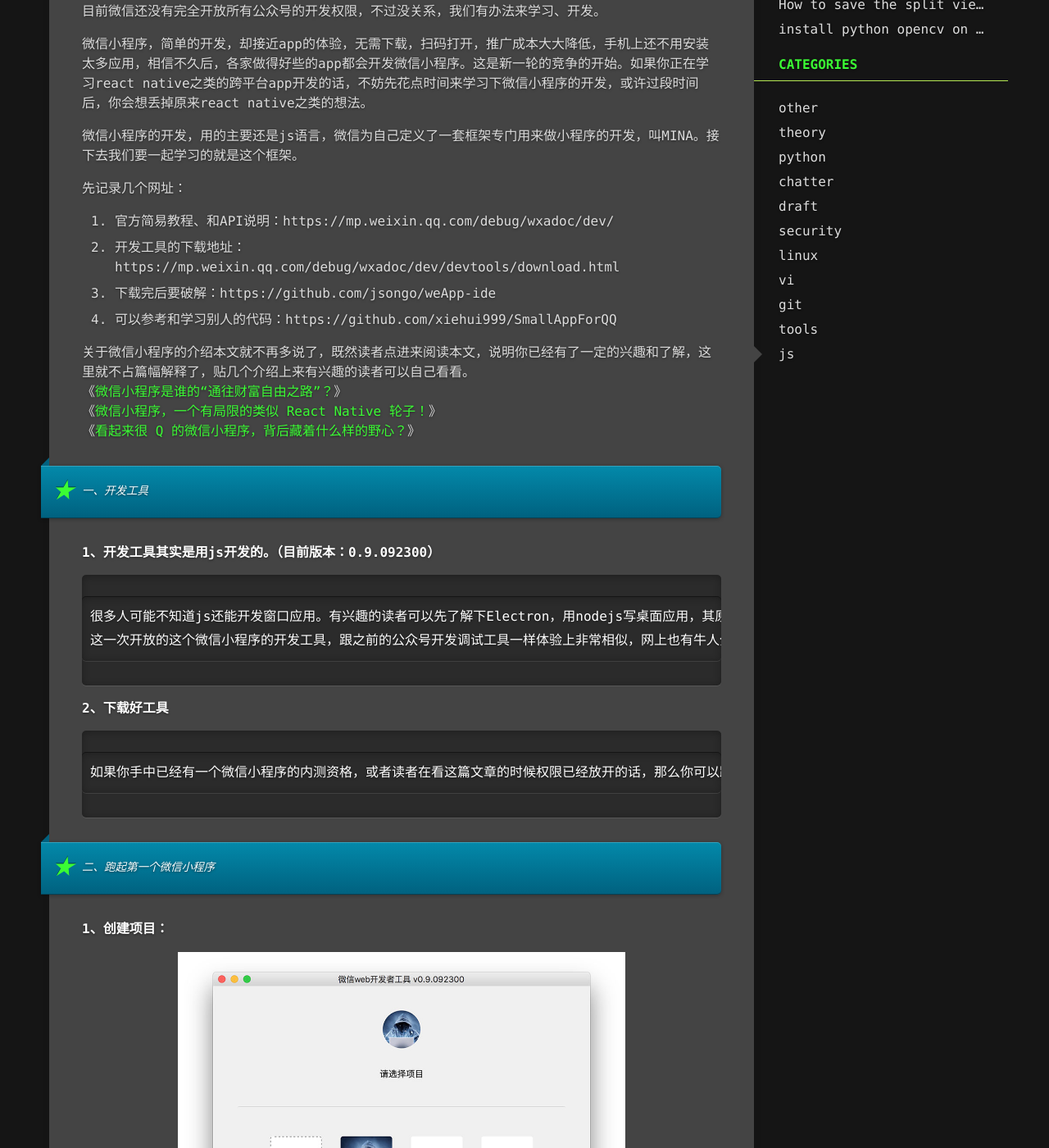
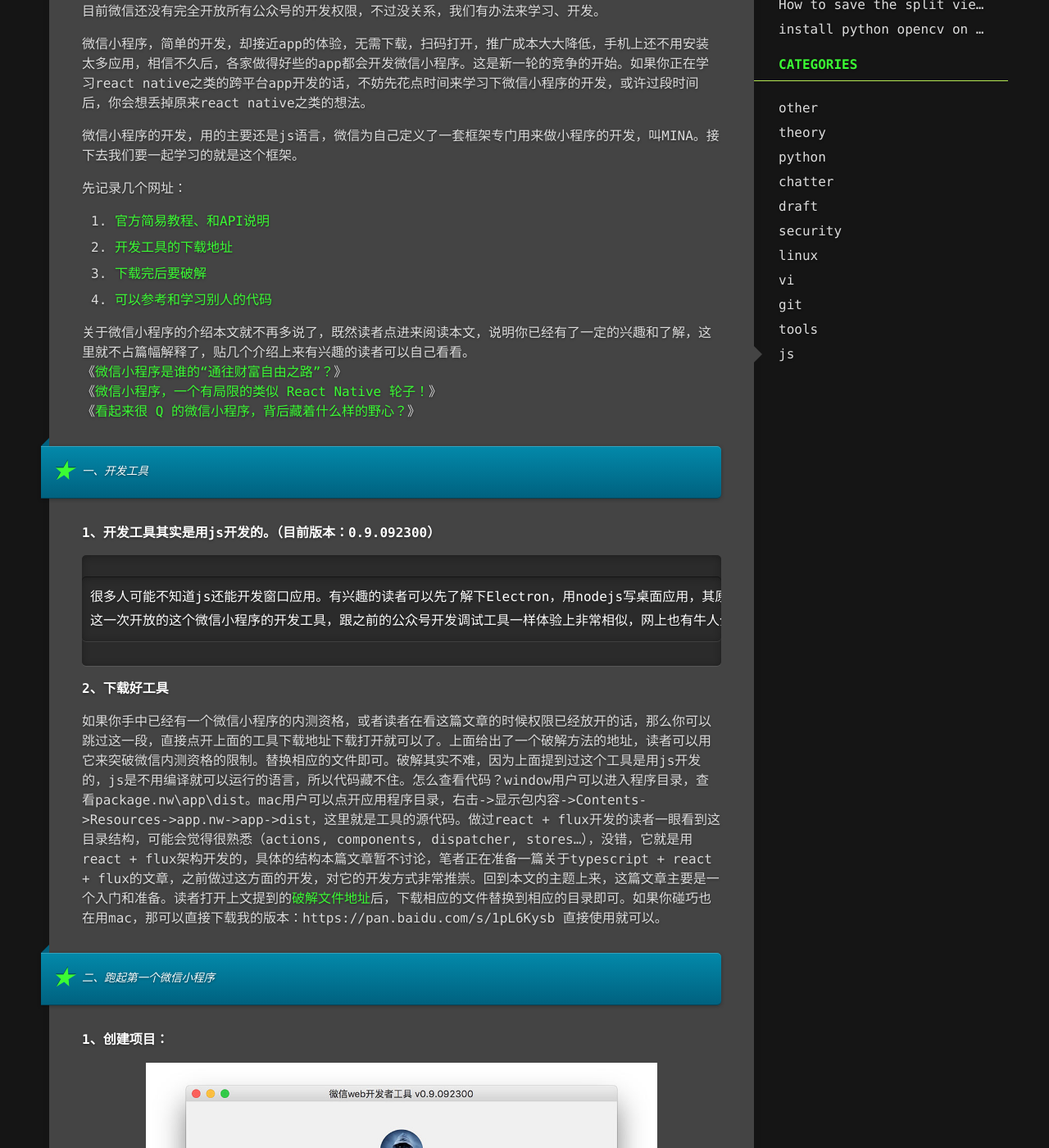
Before and after one commit to jsongo/jsongo.github.io, a Jekyll site: the page built from _posts/2016-09-29-weapp-1.markdown, in a window 1280 px wide and 1400 px high, scrolled down 305 px. Shown: the whole window at 82% size. Built offline with Jekyll 4.4.1, drawn with Linux system fonts in a browser that asks for light colours; comment, search, counter and statistics services are not loaded.

Commit message:
Update 2016-09-29-weapp-1.markdown

```diff
--- a/_posts/2016-09-29-weapp-1.markdown
+++ b/_posts/2016-09-29-weapp-1.markdown
@@ -19,10 +19,10 @@
 微信小程序的开发，用的主要还是js语言，微信为自己定义了一套框架专门用来做小程序的开发，叫MINA。接下去我们要一起学习的就是这个框架。
 
 先记录几个网址：
-1. 官方简易教程、和API说明：https://mp.weixin.qq.com/debug/wxadoc/dev/
-2. 开发工具的下载地址： https://mp.weixin.qq.com/debug/wxadoc/dev/devtools/download.html
-3. 下载完后要破解：https://github.com/jsongo/weApp-ide
-4. 可以参考和学习别人的代码：https://github.com/xiehui999/SmallAppForQQ
+1. [官方简易教程、和API说明](https://mp.weixin.qq.com/debug/wxadoc/dev/)
+2. [开发工具的下载地址](https://mp.weixin.qq.com/debug/wxadoc/dev/devtools/download.html)
+3. [下载完后要破解](https://github.com/jsongo/weApp-ide)
+4. [可以参考和学习别人的代码](https://github.com/xiehui999/SmallAppForQQ)
 
 
   关于微信小程序的介绍本文就不再多说了，既然读者点进来阅读本文，说明你已经有了一定的兴趣和了解，这里就不占篇幅解释了，贴几个介绍上来有兴趣的读者可以自己看看。
@@ -39,12 +39,12 @@
 
 **2、下载好工具**
 
-    如果你手中已经有一个微信小程序的内测资格，或者读者在看这篇文章的时候权限已经放开的话，那么你可以跳过这一段，直接点开上面的工具下载地址下载打开就可以了。上面给出了一个破解方法的地址，读者可以用它来突破微信内测资格的限制。替换相应的文件即可。破解其实不难，因为上面提到过这个工具是用js开发的，js是不用编译就可以运行的语言，所以代码藏不住。怎么查看代码？window用户可以进入程序目录，查看package.nw\app\dist。mac用户可以点开应用程序目录，右击->显示包内容->Contents->Resources->app.nw->app->dist，这里就是工具的源代码。做过react + flux开发的读者一眼看到这目录结构，可能会觉得很熟悉（actions, components, dispatcher, stores...），没错，它就是用react + flux架构开发的，具体的结构本篇文章暂不讨论，笔者正在准备一篇关于typescript + react + flux的文章，之前做过这方面的开发，对它的开发方式非常推崇。回到本文的主题上来，这篇文章主要是一个入门和准备。读者打开上文提到的[破解文件地址](https://github.com/jsongo/weApp-ide)后，下载相应的文件替换到相应的目录即可。如果你碰巧也在用mac，那可以直接下载我的版本：https://pan.baidu.com/s/1pL6Kysb 直接使用就可以。
+如果你手中已经有一个微信小程序的内测资格，或者读者在看这篇文章的时候权限已经放开的话，那么你可以跳过这一段，直接点开上面的工具下载地址下载打开就可以了。上面给出了一个破解方法的地址，读者可以用它来突破微信内测资格的限制。替换相应的文件即可。破解其实不难，因为上面提到过这个工具是用js开发的，js是不用编译就可以运行的语言，所以代码藏不住。怎么查看代码？window用户可以进入程序目录，查看package.nw\app\dist。mac用户可以点开应用程序目录，右击->显示包内容->Contents->Resources->app.nw->app->dist，这里就是工具的源代码。做过react + flux开发的读者一眼看到这目录结构，可能会觉得很熟悉（actions, components, dispatcher, stores...），没错，它就是用react + flux架构开发的，具体的结构本篇文章暂不讨论，笔者正在准备一篇关于typescript + react + flux的文章，之前做过这方面的开发，对它的开发方式非常推崇。回到本文的主题上来，这篇文章主要是一个入门和准备。读者打开上文提到的[破解文件地址](https://github.com/jsongo/weApp-ide)后，下载相应的文件替换到相应的目录即可。如果你碰巧也在用mac，那可以直接下载我的版本：https://pan.baidu.com/s/1pL6Kysb 直接使用就可以。
 
 > 二、跑起第一个微信小程序
 
 **1、创建项目：**
-<p align="center"><img src="/img/201609/weapp1.jpg" alter="创建项目" width="70%"/></p>
+<p align="center"><img src="/img/201609/weapp1.jpg" alter="创建项目" width="80%"/></p>
 点击添加项目，下一步，如果是已经有微信小程序的appId的用户（请用官方提供的原版，不需要用破解版）填入appId，用破解版的用户appId随便填都行。然后写上项目名，再选个目录就可以创建一个demo了。
 进入项目后，开发工具会自动编译、运行demo，这时展现在读者眼前的就是第一个hello world程序了。
 
@@ -80,13 +80,13 @@
 **4、开发工具的其它说明**
 上文中已经讲了不少跟这个工具相关的使用，这里再来补充几点工具的介绍吧。
 这是一个集成了coding，编译调试运行、简单项目管理的一个工具，可以把它当成一个编辑器来用，网上有人推荐用sublime等外部工具，不过笔者不太建议。不管怎么说，切换来切换去的也怪麻烦，而且微信开发这个工具，要集成coding的功能，自然有它自己的想法，可能是要定义一套比较完整的开发流程，让开发者不用为开发工具烦恼。如下图：
-<p align="center"><img src="/img/201609/weapp2.jpg" alter="创建项目" width="70%"/></p>
+<p align="center"><img src="/img/201609/weapp2.jpg" alter="创建项目" width="85%"/></p>
 左侧有几个tab，第一个，“编辑”就是给开发者管理文件、编写代码的，coding时还会有代码提示，这功能已经足够强大了。如果你之前已经习惯了用gulp、webpack之类的集成工具的话，也没关系，因为这个工具已经帮你做好这些事情了。你不用去写一堆gulpfile等的配置文件，这工具已经有一个集成化的功能，点击编译就可以完成所有的编译操作，可能你会说，没办法watch，这个我也还没找到方法，可能得去改它的源码吧。后面有机会再去研究，有结果，还会继续分享给大家。
 
-<p align="center"><img src="/img/201609/weapp3.jpg" alter="创建项目" width="70%"/></p>
+<p align="center"><img src="/img/201609/weapp3.jpg" alter="创建项目" width="85%"/></p>
 第二个tab，非常像一个小型的chrome浏览器，只是没有地址栏。熟悉前端开发的读者一看右边的调试就会感觉非常亲切，这不就是chrome的调试器吗...  这个tab被激活时，最左侧下方会多出几个按钮，第一个是重启，就是重新编译的功能、及模拟小程序重新被打开的过程；第二个按钮，切换到后台，这个就可以模拟我们上面讲到的onShow，和onHide的生命周期；第三个按钮用来清除缓存。
 
-<p align="center"><img src="/img/201609/weapp4.jpg" alter="创建项目" width="70%"/></p>
+<p align="center"><img src="/img/201609/weapp4.jpg" alter="创建项目" width="85%"/></p>
 最后，介绍一下第三个tab，它就是用来处理最后的流程：打包、发布。后面讲到发布流程的时候，会回来讲到这个界面。
 
 到这里，第一篇文章就结束了。欢迎读者继续一起学习这一系列文章的第二篇。
```
